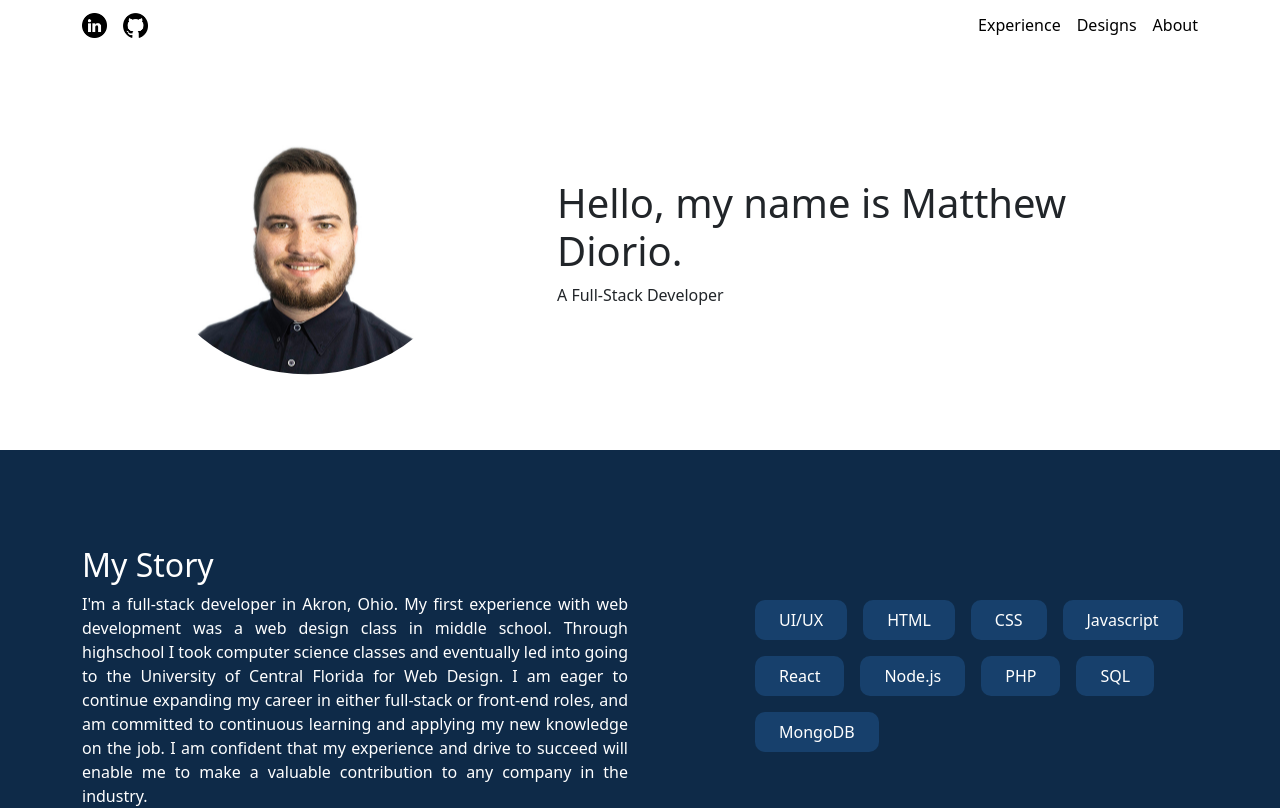
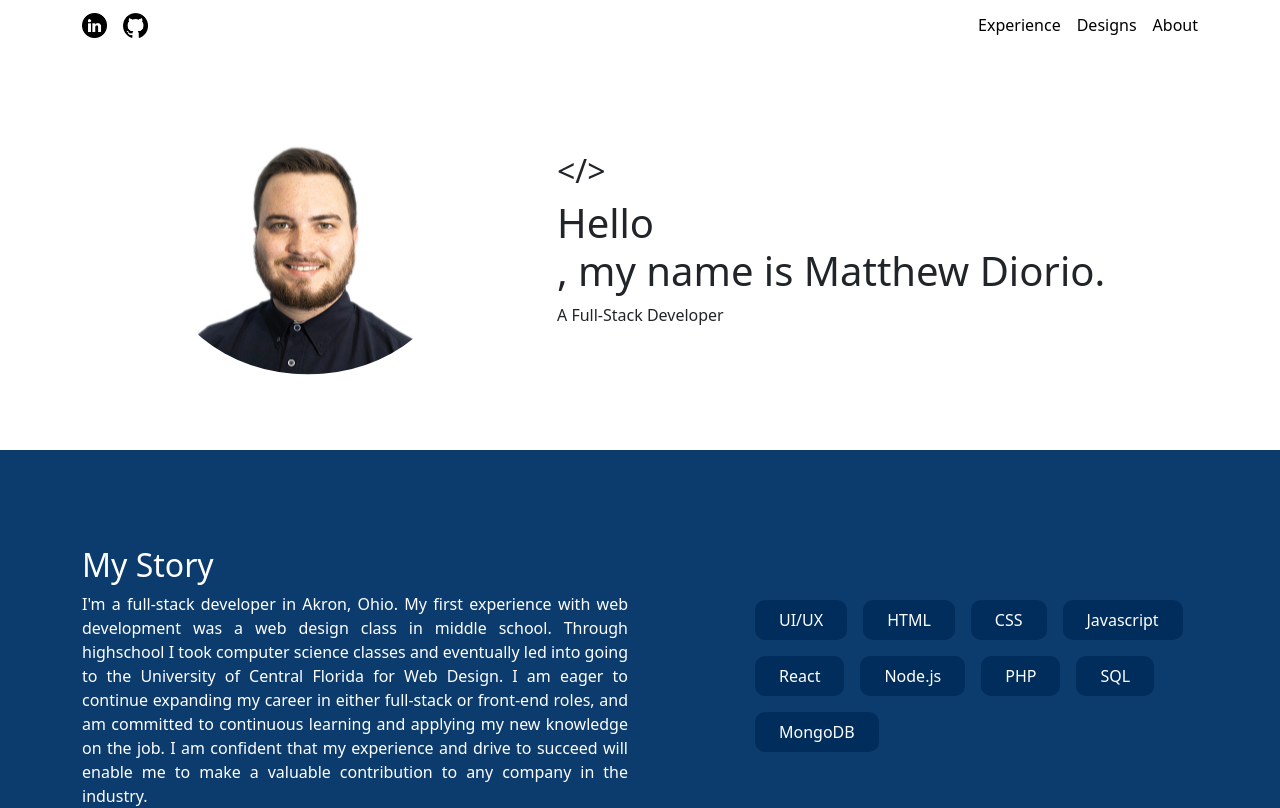
Before and after one commit to matthewdiorio/ReactPortfolio, a React (Create React App) app: page / in a window 1280 px wide. Shown: the top 808 px of the page. Built offline with nearby package versions, Linux system fonts and the light colour scheme.

Commit message:
Visual updates

```diff
--- a/public/index.html
+++ b/public/index.html
@@ -1,15 +1,18 @@
 <!DOCTYPE html>
 <html lang="en">
+
 <head>
   <meta charset="utf-8" />
   <link rel="icon" href="%PUBLIC_URL%/favicon.ico" />
+  <link rel="preconnect" href="https://fonts.googleapis.com">
+  <link rel="preconnect" href="https://fonts.gstatic.com" crossorigin>
+  <link
+    href="https://fonts.googleapis.com/css2?family=Roboto:ital,wght@0,100;0,300;0,400;0,500;0,700;0,900;1,100;1,300;1,400;1,500;1,700;1,900&display=swap"
+    rel="stylesheet">
   <meta name="viewport" content="width=device-width, initial-scale=1" />
   <meta name="theme-color" content="#000000" />
   <meta name="robots" content="noindex">
-    <meta
-      name="description"
-      content="Web site created using create-react-app"
-    />
+  <meta name="description" content="Matthew Diorio's site" />
   <link rel="apple-touch-icon" href="%PUBLIC_URL%/logo192.png" />
   <!--
       manifest.json provides metadata used when your web app is installed on a
@@ -27,6 +30,7 @@
     -->
   <title>Matthew Diorio</title>
 </head>
+
 <body>
   <noscript>You need to enable JavaScript to run this app.</noscript>
   <div id="root"></div>
@@ -41,4 +45,5 @@
       To create a production bundle, use `npm run build` or `yarn build`.
     -->
 </body>
+
 </html>
--- a/src/components/AboutMe/index.css
+++ b/src/components/AboutMe/index.css
@@ -10,16 +10,22 @@
 
 .thumbnail img {
   opacity: 1;
+  -webkit-transition: .5s ease;
+  -o-transition: .5s ease;
   transition: .5s ease;
+  -webkit-backface-visibility: hidden;
           backface-visibility: hidden;
 }
 
 .middle {
+  -webkit-transition: .5s ease;
+  -o-transition: .5s ease;
   transition: .5s ease;
   opacity: 0;
   position: absolute;
   top: 50%;
   left: 50%;
+  -webkit-transform: translate(-50%, -50%);
           transform: translate(-50%, -50%);
   -ms-transform: translate(-50%, -50%);
   text-align: center;
--- a/src/components/Example/index.js
+++ b/src/components/Example/index.js
@@ -133,9 +133,11 @@ export const Example = () => {
                     <Modal
                         isOpen={modalIsOpen}
                         onRequestClose={closeModal}
-                        contentLabel="Example Modal"
+                        contentLabel="Examples"
+                        className="modal-content"
+                        overlayClassName="modal-overlay"
                     >
-                        <button onClick={closeModal} className="close-button">close</button>
+                        <button onClick={closeModal} className="close-button"><span aria-hidden="true">&times;</span></button>
                         <h5>Other Highline Automotive pages created by me:*</h5>
                         <ul>
                             <li>
--- a/src/components/Experience/index.js
+++ b/src/components/Experience/index.js
@@ -56,7 +56,7 @@ export const Experience = () => {
                     </article>
                 </div>
             </div>
-        </section >
+        </section>
     )
 
 }
--- a/src/components/Footer/index.css
+++ b/src/components/Footer/index.css
@@ -4,6 +4,8 @@ footer {
 
 
 .footer .container {
+    display: -webkit-box;
+    display: -ms-flexbox;
     display: flex;
 }
 
@@ -13,7 +15,11 @@ footer {
 
 .footer .links {
     height: 50px;
-    align-items: center;
+    -webkit-box-align: center;
+        -ms-flex-align: center;
+            align-items: center;
+    display: -webkit-box;
+    display: -ms-flexbox;
     display: flex;
     width: 100%;
 }
@@ -30,11 +36,13 @@ footer {
 
 .footer .social-links img {
     max-width: 25px;
-    filter: invert(100%)
+    -webkit-filter: invert(100%);
+            filter: invert(100%)
 }
 
 .footer .social-links img:hover {
-    filter: invert(50%);
+    -webkit-filter: invert(50%);
+            filter: invert(50%);
 }
 
 
--- a/src/components/Header/index.css
+++ b/src/components/Header/index.css
@@ -1,4 +1,6 @@
 .header .container{
+    display: -webkit-box;
+    display: -ms-flexbox;
     display: flex;
 }
 .header li{
@@ -7,7 +9,11 @@
 
 .header .links{
     height: 50px;
-    align-items: center;
+    -webkit-box-align: center;
+        -ms-flex-align: center;
+            align-items: center;
+    display: -webkit-box;
+    display: -ms-flexbox;
     display: flex;
     width: 100%;
 }
@@ -23,7 +29,8 @@
     max-width: 25px;
 }
 .header .social-links img:hover{
-    filter:invert(50%);
+    -webkit-filter:invert(50%);
+            filter:invert(50%);
 }
 .header .nav{
     margin-left: auto;
--- a/src/components/Hero/index.css
+++ b/src/components/Hero/index.css
@@ -1,5 +1,7 @@
 .hero {
     height: 50vh;
+    display: -webkit-box;
+    display: -ms-flexbox;
     display: flex;
     position: relative;
 }
@@ -8,13 +10,60 @@
     position: absolute;
     top: 50%;
     left: 50%;
+    -webkit-transform: translate(-50%, -50%);
+    -ms-transform: translate(-50%, -50%);
     transform: translate(-50%, -50%);
 }
 
 .hero .container .row {
+    display: -webkit-box;
+    display: -ms-flexbox;
     display: flex;
+    -webkit-box-align: center;
+    -ms-flex-align: center;
     align-items: center;
 
+}
+
+.hero .content .animation {
+    display: inline-block;
+    overflow: hidden;
+
+}
+
+.hero .animation .initial {
+    z-index: 1;
+    position: relative;
+    display: inline-block;
+    background: #fff;
+    -webkit-animation: pulse 1s forwards cubic-bezier(0.8, 0.125, 0.15, 0.9);
+    animation: pulse 1s forwards cubic-bezier(0.8, 0.125, 0.15, 0.9);
+
+}
+
+.hero .animation .reveal-container {
+    display: -webkit-inline-box;
+    display: -ms-inline-flexbox;
+    display: inline-flex;
+}
+
+.hero .animation .reveal {
+    z-index: -1;
+    display: -webkit-inline-box;
+    display: -ms-inline-flexbox;
+    display: inline-flex;
+    -webkit-animation: reveal 1.5s forwards cubic-bezier(0.8, 0.125, 0.15, 0.9);
+    animation: reveal 1.5s forwards cubic-bezier(0.8, 0.125, 0.15, 0.9);
+}
+
+.hero .animation .reveal-sub {
+    -webkit-transform: translateY(300%);
+    -ms-transform: translateY(300%);
+    transform: translateY(300%);
+    -webkit-animation: slide 1.5s forwards cubic-bezier(0.8, 0.125, 0.15, 0.9);
+    animation: slide 1.5s forwards cubic-bezier(0.8, 0.125, 0.15, 0.9);
+    -webkit-animation-delay: 1s;
+    animation-delay: 1s;
 }
 
 .hero img {
@@ -25,6 +74,97 @@
     display: block;
 }
 
+@-webkit-keyframes pulse {
+    0% {
+        -webkit-transform: scale(1);
+        transform: scale(1);
+    }
+
+    50% {
+        -webkit-transform: scale(1.1);
+        transform: scale(1.1);
+    }
+
+    100% {
+        -webkit-transform: scale(1);
+        transform: scale(1);
+    }
+}
+
+@keyframes pulse {
+    0% {
+        -webkit-transform: scale(1);
+        transform: scale(1);
+    }
+
+    50% {
+        -webkit-transform: scale(1.1);
+        transform: scale(1.1);
+    }
+
+    100% {
+        -webkit-transform: scale(1);
+        transform: scale(1);
+    }
+}
+
+@-webkit-keyframes reveal {
+    0% {
+        -webkit-transform: translateX(-100%);
+        transform: translateX(-100%);
+    }
+
+    60% {
+        -webkit-transform: translateX(-100%);
+        transform: translateX(-100%);
+    }
+
+    100% {
+        -webkit-transform: translateX(0%);
+        transform: translateX(0%);
+    }
+}
+
+@keyframes reveal {
+    0% {
+        -webkit-transform: translateX(-100%);
+        transform: translateX(-100%);
+    }
+
+    60% {
+        -webkit-transform: translateX(-100%);
+        transform: translateX(-100%);
+    }
+
+    100% {
+        -webkit-transform: translateX(0%);
+        transform: translateX(0%);
+    }
+}
+
+@-webkit-keyframes slide {
+    from {
+        -webkit-transform: translateY(300%);
+        transform: translateY(300%);
+    }
+
+    to {
+        -webkit-transform: translateY(0);
+        transform: translateY(0);
+    }
+}
+
+@keyframes slide {
+    from {
+        -webkit-transform: translateY(300%);
+        transform: translateY(300%);
+    }
+
+    to {
+        -webkit-transform: translateY(0);
+        transform: translateY(0);
+    }
+}
 
 @media screen and (max-width: 768px) {
     .hero {
--- a/src/components/Hero/index.js
+++ b/src/components/Hero/index.js
@@ -10,9 +10,15 @@ export const Hero = () => {
                         <img src="/img/profile.jpg" alt="Profile of Matthew Diorio" />
                     </div>
                     <div className="col-md-7 content">
-                        <h1 className="typed">Hello, my name is Matthew Diorio.</h1>
-                        <p>A Full-Stack Developer</p>
-
+                        <div class="animation">
+                            <h2>&#60;/&#62;</h2>
+                            <h1>
+                                <span className="initial">Hello</span>
+                                <div class="reveal-container"><span className="reveal">, my name is Matthew Diorio.</span>
+                                </div>
+                            </h1>
+                            <div class="reveal-container"><p className="reveal-sub">A Full-Stack Developer</p></div>
+                        </div>
                     </div>
                 </div>
             </div>
--- a/src/components/History/index.css
+++ b/src/components/History/index.css
@@ -19,6 +19,6 @@ ul.skills {
     padding: 0.5rem 1.5rem;
     margin: 0.5rem;
     border-radius: 10px;
-    background-color: #17406c;
+    background-color: #002d5c;
 
 }
--- a/src/index.css
+++ b/src/index.css
@@ -1,11 +1,11 @@
 :root{
-  --accent: #0e2a48;
+  --accent: #0c3b6e;
   --accent-text: #fff;
 }
 
 body {
   margin: 0;
-  font-family: -apple-system, BlinkMacSystemFont, 'Segoe UI', 'Roboto', 'Oxygen',
+  font-family: 'Roboto', 'Segoe UI', 'Oxygen',
     'Ubuntu', 'Cantarell', 'Fira Sans', 'Droid Sans', 'Helvetica Neue',
     sans-serif;
   -webkit-font-smoothing: antialiased;
```
Also changed, not shown: src/components/Example/index.css (+46 -9 lines), src/components/Experience/index.css (+14 -25 lines), public/img/highlineupdate/highline-15.jpg. Lines whose indentation alone changed are shown as unchanged.
